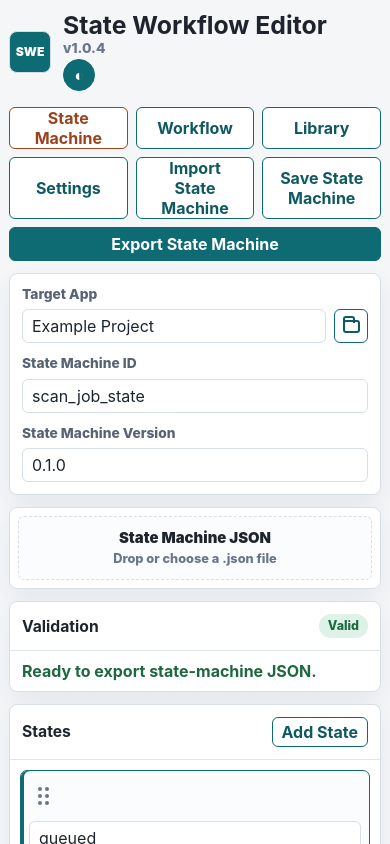
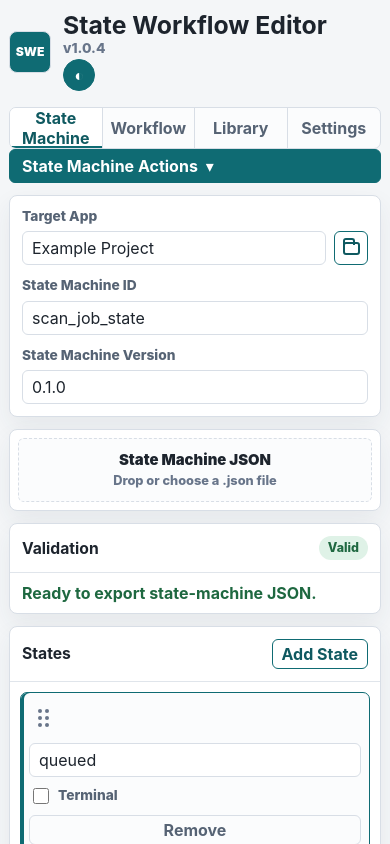
Before and after one commit to paulmarshall-wfw/state-workflow-editor, a React (Vite) app: page / in a window 390 px wide. Shown: the top 844 px of the page. Built offline with nearby package versions, Linux system fonts and the light colour scheme.

Commit message:
Refresh header navigation and action menus

```diff
--- a/src/App.tsx
+++ b/src/App.tsx
@@ -1,4 +1,14 @@
-import { ChangeEvent, DragEvent, MouseEvent, useCallback, useEffect, useMemo, useRef, useState } from "react";
+import {
+  ChangeEvent,
+  DragEvent,
+  KeyboardEvent as ReactKeyboardEvent,
+  MouseEvent,
+  useCallback,
+  useEffect,
+  useMemo,
+  useRef,
+  useState,
+} from "react";
 import packageJson from "../package.json";
 import {
   CURRENT_WORKSPACE_DRAFT_KEY,
@@ -92,6 +102,13 @@ type WorkflowEditorView = "actions" | "buckets" | "lifecycle";
 
 type MermaidPreviewTheme = AppSettings["theme"];
 
+type ActionMenuItem = {
+  label: string;
+  onSelect: () => void | Promise<void>;
+  disabled?: boolean;
+  danger?: boolean;
+};
+
 let mermaidPreviewCounter = 0;
 
 const lifecyclePhases: readonly WorkflowLifecyclePhase[] = [
@@ -1406,35 +1423,42 @@ export function App() {
             </button>
           </div>
         </div>
-        <div className="header-actions">
+        <div className="header-controls">
+          <nav className="page-tabs" aria-label="Editor pages">
             <button
               type="button"
-            className={activePage === "state-machine" ? "secondary active" : "secondary"}
+              className={activePage === "state-machine" ? "page-tab active" : "page-tab"}
+              aria-current={activePage === "state-machine" ? "page" : undefined}
               onClick={() => setActivePage("state-machine")}
             >
               State Machine
             </button>
             <button
               type="button"
-            className={activePage === "workflow" ? "secondary active" : "secondary"}
+              className={activePage === "workflow" ? "page-tab active" : "page-tab"}
+              aria-current={activePage === "workflow" ? "page" : undefined}
               onClick={() => setActivePage("workflow")}
             >
               Workflow
             </button>
             <button
               type="button"
-            className={activePage === "library" ? "secondary active" : "secondary"}
+              className={activePage === "library" ? "page-tab active" : "page-tab"}
+              aria-current={activePage === "library" ? "page" : undefined}
               onClick={() => setActivePage("library")}
             >
               Library
             </button>
             <button
               type="button"
-            className={activePage === "settings" ? "secondary active" : "secondary"}
+              className={activePage === "settings" ? "page-tab active" : "page-tab"}
+              aria-current={activePage === "settings" ? "page" : undefined}
               onClick={() => setActivePage("settings")}
             >
               Settings
             </button>
+          </nav>
+          <div className="page-actions">
             <input
               ref={stateMachineFileInputRef}
               className="hidden-input"
@@ -1452,37 +1476,32 @@ export function App() {
               aria-label="Import workflow JSON definition"
             />
             {activePage === "state-machine" ? (
-            <>
-              <button type="button" className="secondary" onClick={() => stateMachineFileInputRef.current?.click()}>
-                Import State Machine
-              </button>
-              <button type="button" className="secondary" onClick={saveCurrentStateMachineToLibrary} disabled={!validation.valid}>
-                Save State Machine
-              </button>
-              <button type="button" onClick={exportStateMachineDefinition} disabled={!validation.valid}>
-                Export State Machine
-              </button>
-            </>
+              <ActionMenu
+                label="State Machine Actions"
+                items={[
+                  { label: "Import State Machine", onSelect: () => stateMachineFileInputRef.current?.click() },
+                  { label: "Save State Machine", onSelect: saveCurrentStateMachineToLibrary, disabled: !validation.valid },
+                  { label: "Export State Machine", onSelect: exportStateMachineDefinition, disabled: !validation.valid },
+                ]}
+              />
             ) : null}
             {activePage === "workflow" ? (
-            <>
-              <button type="button" className="secondary" onClick={() => workflowFileInputRef.current?.click()}>
-                Import Workflow
-              </button>
-              <button type="button" className="secondary danger" onClick={resetWorkflow}>
-                Reset Workflow
-              </button>
-              <button type="button" className="secondary" onClick={saveCurrentWorkflowToLibrary} disabled={!workflowValidation.valid}>
-                Save Workflow
-              </button>
-              <button type="button" onClick={() => exportWorkflowDefinition(false)} disabled={!workflowValidation.valid}>
-                Export Workflow
-              </button>
-              <button type="button" onClick={() => exportWorkflowDefinition(true)} disabled={!workflowValidation.valid}>
-                Export Bundled Workflow
-              </button>
-            </>
+              <ActionMenu
+                label="Workflow Actions"
+                items={[
+                  { label: "Import Workflow", onSelect: () => workflowFileInputRef.current?.click() },
+                  { label: "Reset Workflow", onSelect: resetWorkflow, danger: true },
+                  { label: "Save Workflow", onSelect: saveCurrentWorkflowToLibrary, disabled: !workflowValidation.valid },
+                  { label: "Export Workflow", onSelect: () => exportWorkflowDefinition(false), disabled: !workflowValidation.valid },
+                  {
+                    label: "Export Bundled Workflow",
+                    onSelect: () => exportWorkflowDefinition(true),
+                    disabled: !workflowValidation.valid,
+                  },
+                ]}
+              />
             ) : null}
+          </div>
         </div>
       </header>
 
@@ -2106,6 +2125,76 @@ function LibraryPage({
         </section>
       </section>
     </section>
+  );
+}
+
+function ActionMenu({ label, items }: { label: string; items: ActionMenuItem[] }) {
+  const [isOpen, setIsOpen] = useState(false);
+  const menuRef = useRef<HTMLDivElement>(null);
+  const triggerRef = useRef<HTMLButtonElement>(null);
+
+  useEffect(() => {
+    if (!isOpen) {
+      return;
+    }
+
+    function closeOnPointerDown(event: globalThis.MouseEvent) {
+      if (!menuRef.current?.contains(event.target as Node)) {
+        setIsOpen(false);
+      }
+    }
+
+    document.addEventListener("mousedown", closeOnPointerDown);
+
+    return () => document.removeEventListener("mousedown", closeOnPointerDown);
+  }, [isOpen]);
+
+  function handleKeyDown(event: ReactKeyboardEvent<HTMLDivElement>) {
+    if (event.key === "Escape") {
+      setIsOpen(false);
+      triggerRef.current?.focus();
+    }
+  }
+
+  function selectItem(item: ActionMenuItem) {
+    if (item.disabled) {
+      return;
+    }
+
+    setIsOpen(false);
+    void item.onSelect();
+  }
+
+  return (
+    <div className="action-menu" ref={menuRef} onKeyDown={handleKeyDown}>
+      <button
+        ref={triggerRef}
+        type="button"
+        className="action-menu-trigger"
+        aria-haspopup="menu"
+        aria-expanded={isOpen}
+        onClick={() => setIsOpen((current) => !current)}
+      >
+        {label}
+        <span aria-hidden="true">▾</span>
+      </button>
+      {isOpen ? (
+        <div className="action-menu-list" role="menu" aria-label={label}>
+          {items.map((item) => (
+            <button
+              key={item.label}
+              type="button"
+              role="menuitem"
+              className={item.danger ? "danger" : undefined}
+              disabled={item.disabled}
+              onClick={() => selectItem(item)}
+            >
+              {item.label}
+            </button>
+          ))}
+        </div>
+      ) : null}
+    </div>
   );
 }
 
--- a/src/styles.css
+++ b/src/styles.css
@@ -148,15 +148,16 @@ button:focus-visible {
 }
 
 .app-header {
-  display: flex;
+  display: grid;
+  grid-template-columns: minmax(260px, 1fr) auto minmax(220px, 1fr);
   align-items: center;
-  justify-content: space-between;
   gap: 16px;
 }
 
 .brand-lockup {
   display: flex;
   align-items: center;
+  justify-self: start;
   min-width: 0;
   gap: 12px;
 }
@@ -209,11 +210,91 @@ button:focus-visible {
   font-weight: 900;
 }
 
-.header-actions {
+.header-controls {
+  display: contents;
+}
+
+.page-tabs {
+  display: inline-flex;
+  grid-column: 2;
+  justify-self: center;
+  overflow: hidden;
+  border: 1px solid var(--border);
+  border-radius: 7px;
+  background: var(--surface-muted);
+}
+
+.page-tab {
+  min-height: 34px;
+  border: 0;
+  border-right: 1px solid var(--border);
+  border-radius: 0;
+  background: transparent;
+  color: var(--text-secondary);
+}
+
+.page-tab:last-child {
+  border-right: 0;
+}
+
+.page-tab.active {
+  background: var(--surface-bg);
+  color: var(--accent-strong);
+  box-shadow: inset 0 -2px 0 var(--accent);
+}
+
+.page-actions {
   display: flex;
-  flex-wrap: wrap;
+  grid-column: 3;
   justify-content: flex-end;
+  justify-self: end;
+}
+
+.action-menu {
+  position: relative;
+}
+
+.action-menu-trigger {
+  display: inline-flex;
+  align-items: center;
   gap: 8px;
+}
+
+.action-menu-list {
+  position: absolute;
+  z-index: 20;
+  top: calc(100% + 6px);
+  right: 0;
+  display: grid;
+  width: max-content;
+  min-width: 220px;
+  padding: 5px;
+  border: 1px solid var(--border);
+  border-radius: 7px;
+  background: var(--surface-bg);
+  box-shadow: var(--shadow);
+}
+
+.action-menu-list button {
+  display: flex;
+  align-items: center;
+  justify-content: flex-start;
+  width: 100%;
+  min-height: 34px;
+  border-color: transparent;
+  background: transparent;
+  color: var(--text-primary);
+  text-align: left;
+}
+
+.action-menu-list button:hover:not(:disabled),
+.action-menu-list button:focus-visible {
+  border-color: var(--border);
+  background: var(--surface-muted);
+}
+
+.action-menu-list button.danger {
+  color: var(--error-text);
 }
 
 .fixed-control-grid {
@@ -1193,6 +1274,7 @@ button:focus-visible {
   }
 
   .app-header {
+    display: flex;
     align-items: flex-start;
     flex-direction: column;
   }
@@ -1203,13 +1285,36 @@ button:focus-visible {
     gap: 2px;
   }
 
-  .header-actions {
+  .header-controls {
+    display: flex;
+    flex-wrap: wrap;
     width: 100%;
     justify-content: stretch;
   }
 
-  .header-actions button {
-    flex: 1;
+  .page-tabs {
+    display: grid;
+    flex: 1 1 100%;
+    justify-self: stretch;
+    grid-template-columns: repeat(4, minmax(0, 1fr));
+  }
+
+  .page-tab {
+    min-width: 0;
+    padding: 0 8px;
+  }
+
+  .page-actions,
+  .action-menu,
+  .action-menu-trigger {
+    justify-self: stretch;
+    width: 100%;
+  }
+
+  .action-menu-list {
+    right: auto;
+    left: 0;
+    width: 100%;
   }
 
 	  .state-row,
```
Also changed, not shown: 2 other files (tests, documents, lock files or other folders). Lines whose indentation alone changed are shown as unchanged.
